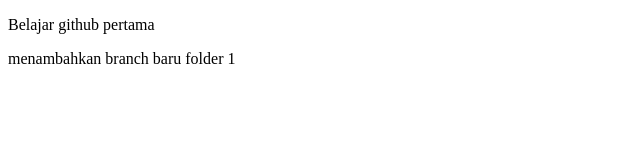
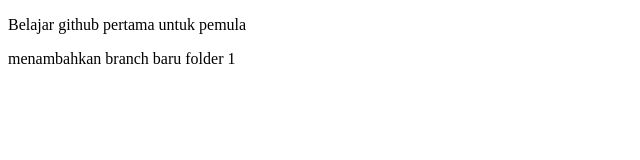
Before and after one commit to ikomangdarsa/nuse-sental-coding-resolusi, a plain HTML site: page index.html in a window 1280 px wide. Shown: the whole page, without its empty margins (0-640 px from the left). Drawn offline with Linux system fonts and the light colour scheme.

```diff
--- a/index.html
+++ b/index.html
@@ -6,7 +6,7 @@
     <title>belajar github </title>
 </head>
 <body>
-    <p>Belajar github pertama </p>
+    <p>Belajar github pertama untuk pemula </p>
     <p>menambahkan branch baru folder 1</p>
 </body>
 </html>
```
